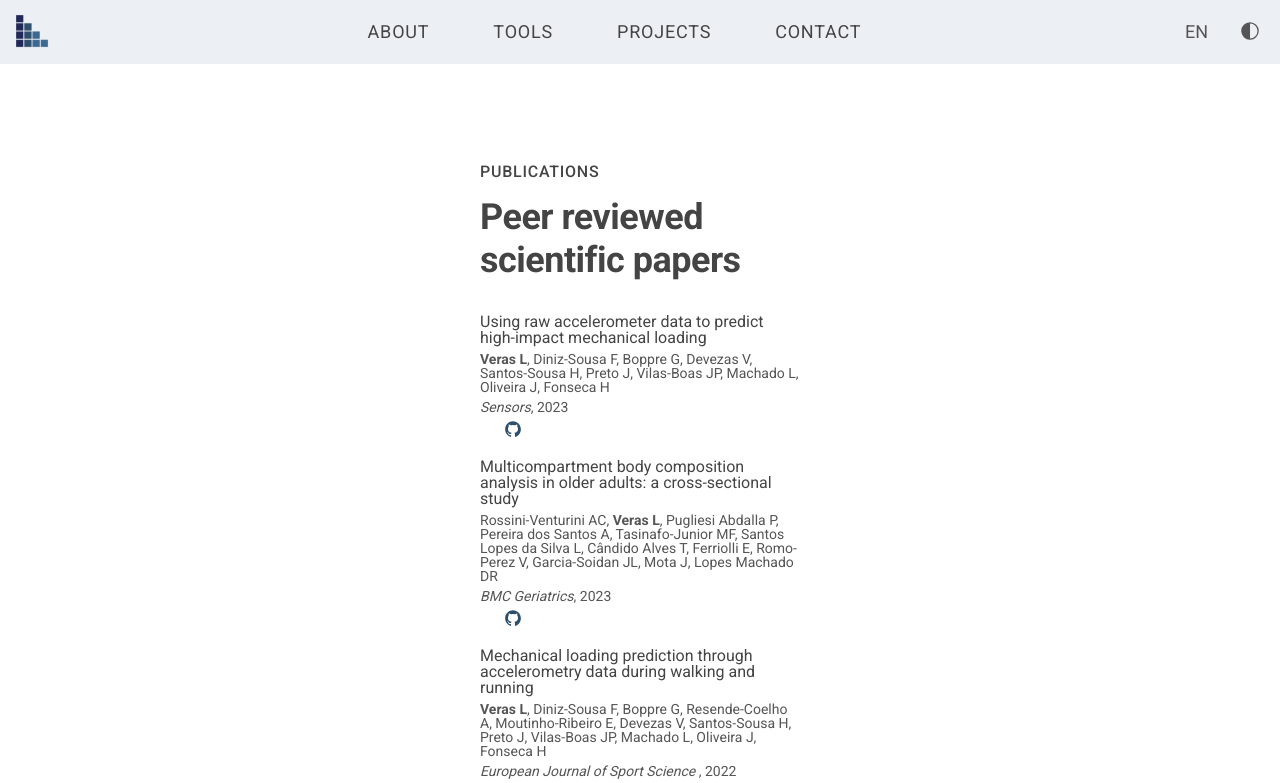
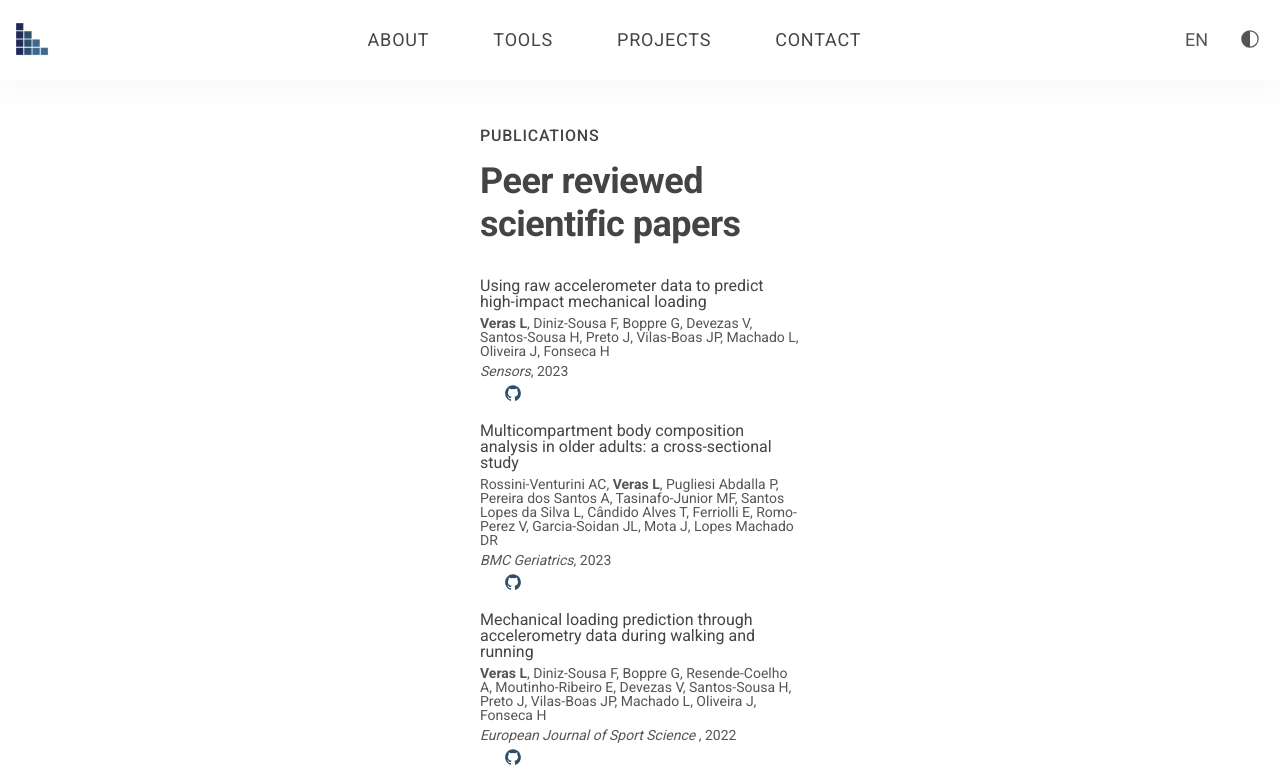
Before and after one commit to verasls/lveras.com, a React (Create React App) app: page /publications in a window 1280 px wide. Shown: the top 783 px of the page. Built offline with nearby package versions, Linux system fonts and the light colour scheme; no server answers; some icons are missing.

Commit message:
Fix a bug in which the header is still sticky when going to the Home page from Publications

```diff
--- a/src/App.js
+++ b/src/App.js
@@ -10,10 +10,14 @@ import "./styles/general.css";
 
 export function App() {
   const [isHeaderSticky, setHeaderSticky] = useState(false);
+  const [isOnPublicationsPage, setOnPublicationsPage] = useState(false);
 
   return (
     <BrowserRouter>
-      <Header isHeaderSticky={isHeaderSticky} />
+      <Header
+        isHeaderSticky={isHeaderSticky}
+        isOnPublicationsPage={isOnPublicationsPage}
+      />
       <main>
         <Routes>
           <Route
@@ -25,7 +29,15 @@ export function App() {
               />
             }
           />
-          <Route path="/publications" element={<Publications />} />
+          <Route
+            path="/publications"
+            element={
+              <Publications
+                setHeaderSticky={setHeaderSticky}
+                setOnPublicationsPage={setOnPublicationsPage}
+              />
+            }
+          />
         </Routes>
       </main>
       <Footer />
--- a/src/components/Header.css
+++ b/src/components/Header.css
@@ -6,7 +6,8 @@
   background-color: var(--lightest-blue);
 }
 
-.header.sticky {
+.header.sticky,
+.header.on-publications {
   position: fixed;
   top: 0;
   bottom: 0;
--- a/src/components/Header.js
+++ b/src/components/Header.js
@@ -6,9 +6,13 @@ import { contrastOutline } from "ionicons/icons";
 
 import "./Header.css";
 
-export function Header({ isHeaderSticky }) {
+export function Header({ isHeaderSticky, isOnPublicationsPage }) {
   return (
-    <header className={`header${isHeaderSticky ? " sticky" : ""}`}>
+    <header
+      className={`header${isHeaderSticky ? " sticky" : ""}${
+        isOnPublicationsPage ? " on-publications" : ""
+      }`}
+    >
       <LogoLink />
       <MainNav />
       <SiteOptions />
--- a/src/pages/Home.js
+++ b/src/pages/Home.js
@@ -21,6 +21,7 @@ export function Home({ isHeaderSticky, setHeaderSticky }) {
       window.removeEventListener("scroll", handleScroll);
     };
   }, [handleScroll]);
+
   return (
     <>
       <Hero isHeaderSticky={isHeaderSticky} />
--- a/src/pages/Publications.css
+++ b/src/pages/Publications.css
@@ -1,5 +1,5 @@
 .publications {
-  padding: 10rem 48rem 4.8rem 48rem;
+  padding: 12.8rem 48rem 4.8rem 48rem;
 }
 
 .paper-list {
--- a/src/pages/Publications.js
+++ b/src/pages/Publications.js
@@ -1,10 +1,31 @@
+import { useEffect, useCallback } from "react";
+
 import { IonIcon } from "@ionic/react";
 import { logoGithub } from "ionicons/icons";
 
 import "../styles/general.css";
 import "./Publications.css";
 
-export function Publications() {
+export function Publications({ setHeaderSticky, setOnPublicationsPage }) {
+  const handleScroll = useCallback(() => {
+    const scrollPosition = window.pageYOffset;
+    setHeaderSticky(scrollPosition > 0);
+  }, [setHeaderSticky]);
+
+  useEffect(() => {
+    window.addEventListener("scroll", handleScroll);
+    return () => {
+      window.removeEventListener("scroll", handleScroll);
+    };
+  }, [handleScroll]);
+
+  useEffect(() => {
+    setOnPublicationsPage(true);
+    return () => {
+      setOnPublicationsPage(false);
+    };
+  }, [setOnPublicationsPage]);
+
   return (
     <>
       <section className="publications" id="publications">
```
